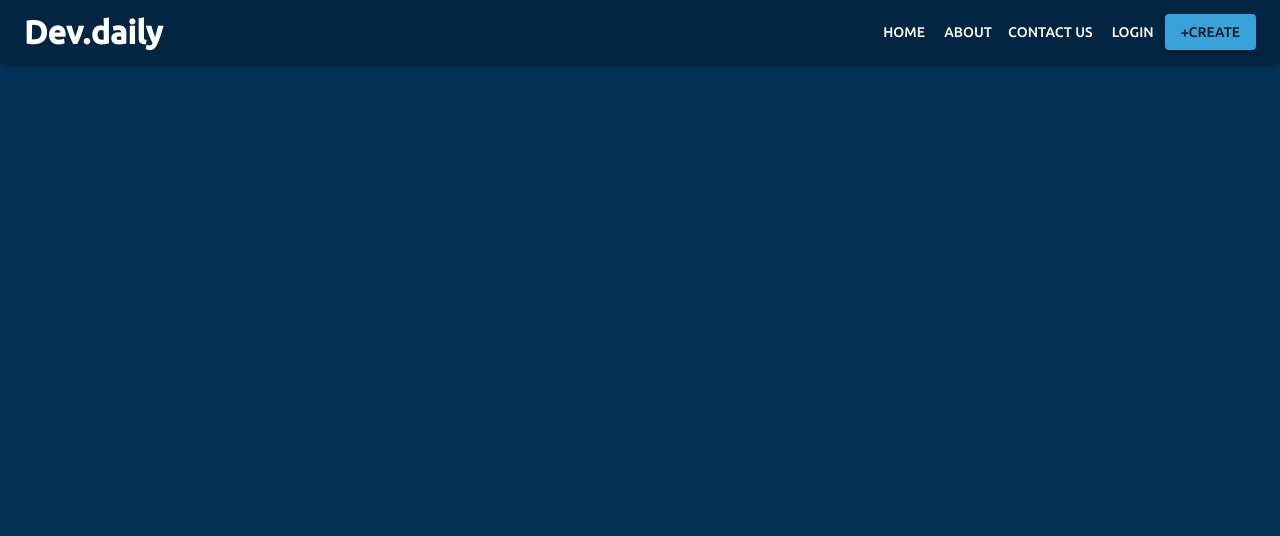
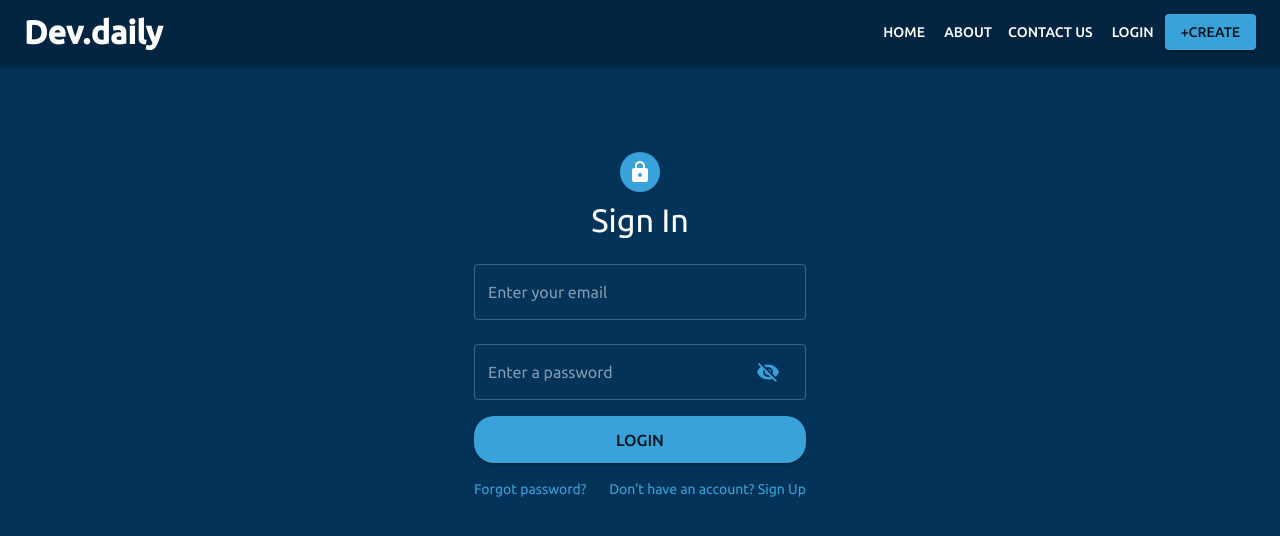
Before and after one commit to AmitrajitDas/Bloggoly, a React (Create React App) app in the folder client/: page /login in a window 1280 px wide. Shown: the top 536 px of the page. Built offline with nearby package versions, Linux system fonts and the light colour scheme.

Commit message:
loginscreen

```diff
--- a/client/src/App.js
+++ b/client/src/App.js
@@ -14,6 +14,7 @@ import Navbar from './components/Navbar/Navbar.jsx'
 import Home from './screens/HomeScreen/Home.jsx'
 import Blog from './screens/BlogScreen/Blog.jsx'
 import Create from './screens/CreateBlogScreen/Create.jsx'
+import Login from './screens/LoginScreen/Login.jsx'
 
 const App = () => {
   const theme = responsiveFontSizes(
@@ -49,6 +50,7 @@ const App = () => {
             <Route exact path='/' component={Home} />
             <Route path='/post' component={Blog} />
             <Route path='/create' component={Create} />
+            <Route path='/login' component={Login} />
           </Switch>
         </Router>
       </MuiThemeProvider>
--- /dev/null
+++ b/client/src/screens/LoginScreen/Login.jsx
@@ -0,0 +1,143 @@
+import { useState } from 'react'
+import {
+  Avatar,
+  Button,
+  CssBaseline,
+  TextField,
+  Typography,
+  Container,
+  InputAdornment,
+  IconButton,
+  Grid,
+  Link,
+} from '@material-ui/core'
+
+import LockIcon from '@material-ui/icons/Lock'
+import VisibilityIcon from '@material-ui/icons/Visibility'
+import VisibilityOffIcon from '@material-ui/icons/VisibilityOff'
+
+// import Loader from '../../components/Loader/Loader'
+// import RedAlertBox from '../../components/Alert/RedAlert'
+
+import { useStyles } from './styles'
+
+const Login = ({ location, history }) => {
+  const classes = useStyles()
+
+  const redirect = location.search ? location.search.split('=')[1] : '/'
+
+  const [email, setEmail] = useState('')
+  const [password, setPassword] = useState('')
+  const [showPassword, setShowPassword] = useState(false)
+
+  return (
+    <Container component='main' maxWidth='xs'>
+      <CssBaseline />
+      <div className={classes.wrapper}>
+        <div Paper className={classes.paper}>
+          <Avatar className={classes.avatar}>
+            <LockIcon />
+          </Avatar>
+          <Typography variant='h4'>Sign In</Typography>
+          <form className={classes.form} noValidate>
+            <TextField
+              variant='outlined'
+              margin='normal'
+              required
+              fullWidth
+              id='email'
+              type='email'
+              placeholder='Enter your email'
+              name='email'
+              value={email}
+              onChange={(e) => setEmail(e.target.value)}
+              InputLabelProps={{
+                classes: {
+                  root: classes.cssLabel,
+                  focused: classes.cssFocused,
+                },
+              }}
+              InputProps={{
+                classes: {
+                  root: classes.cssOutlinedInput,
+                  focused: classes.cssFocused,
+                  notchedOutline: classes.notchedOutline,
+                },
+              }}
+            />
+            <TextField
+              variant='outlined'
+              margin='normal'
+              required
+              fullWidth
+              name='password'
+              placeholder='Enter a password'
+              type={showPassword ? 'text' : 'password'}
+              id='password'
+              value={password}
+              onChange={(e) => setPassword(e.target.value)}
+              InputLabelProps={{
+                classes: {
+                  root: classes.cssLabel,
+                  focused: classes.cssFocused,
+                },
+              }}
+              InputProps={{
+                classes: {
+                  root: classes.cssOutlinedInput,
+                  focused: classes.cssFocused,
+                  notchedOutline: classes.notchedOutline,
+                },
+
+                endAdornment: (
+                  <InputAdornment position='end'>
+                    <IconButton
+                      onClick={() => setShowPassword(!showPassword)}
+                      onMouseDown={() => setShowPassword(!showPassword)}
+                    >
+                      {showPassword ? (
+                        <VisibilityIcon color='secondary' />
+                      ) : (
+                        <VisibilityOffIcon color='secondary' />
+                      )}
+                    </IconButton>
+                  </InputAdornment>
+                ),
+              }}
+            />
+            <Button
+              type='submit'
+              fullWidth
+              variant='contained'
+              color='secondary'
+              className={classes.submit}
+              onClick={(e) => (!email || !password ? e.preventDefault() : null)}
+            >
+              Login
+            </Button>
+            <Grid container>
+              <Grid item xs>
+                <Link href='#' variant='body2' color='secondary'>
+                  Forgot password?
+                </Link>
+              </Grid>
+              <Grid item>
+                <Link
+                  href={
+                    redirect ? `/register?redirect=${redirect}` : '/register'
+                  }
+                  variant='body2'
+                  color='secondary'
+                >
+                  {"Don't have an account? Sign Up"}
+                </Link>
+              </Grid>
+            </Grid>
+          </form>
+        </div>
+      </div>
+    </Container>
+  )
+}
+
+export default Login
--- /dev/null
+++ b/client/src/screens/LoginScreen/styles.js
@@ -0,0 +1,44 @@
+import { makeStyles } from '@material-ui/core/styles'
+
+export const useStyles = makeStyles((theme) => ({
+  wrapper: {
+    padding: '2rem',
+    marginTop: '2rem',
+  },
+
+  paper: {
+    marginTop: '5rem',
+    marginBottom: '12.6rem',
+    display: 'flex',
+    flexDirection: 'column',
+    alignItems: 'center',
+  },
+  avatar: {
+    margin: theme.spacing(1),
+    backgroundColor: theme.palette.secondary.main,
+    color: 'white',
+  },
+  form: {
+    width: '100%',
+    marginTop: theme.spacing(1),
+  },
+
+  cssOutlinedInput: {
+    '&$cssFocused $notchedOutline': {
+      borderColor: `${theme.palette.secondary.main} !important`,
+    },
+  },
+
+  cssFocused: {},
+
+  notchedOutline: {
+    borderWidth: '1px',
+  },
+
+  submit: {
+    padding: '0.6rem 2rem 0.6rem 2rem',
+    margin: '0.5rem 0 1rem 0',
+    borderRadius: '20px',
+    fontSize: '1rem',
+  },
+}))
```
